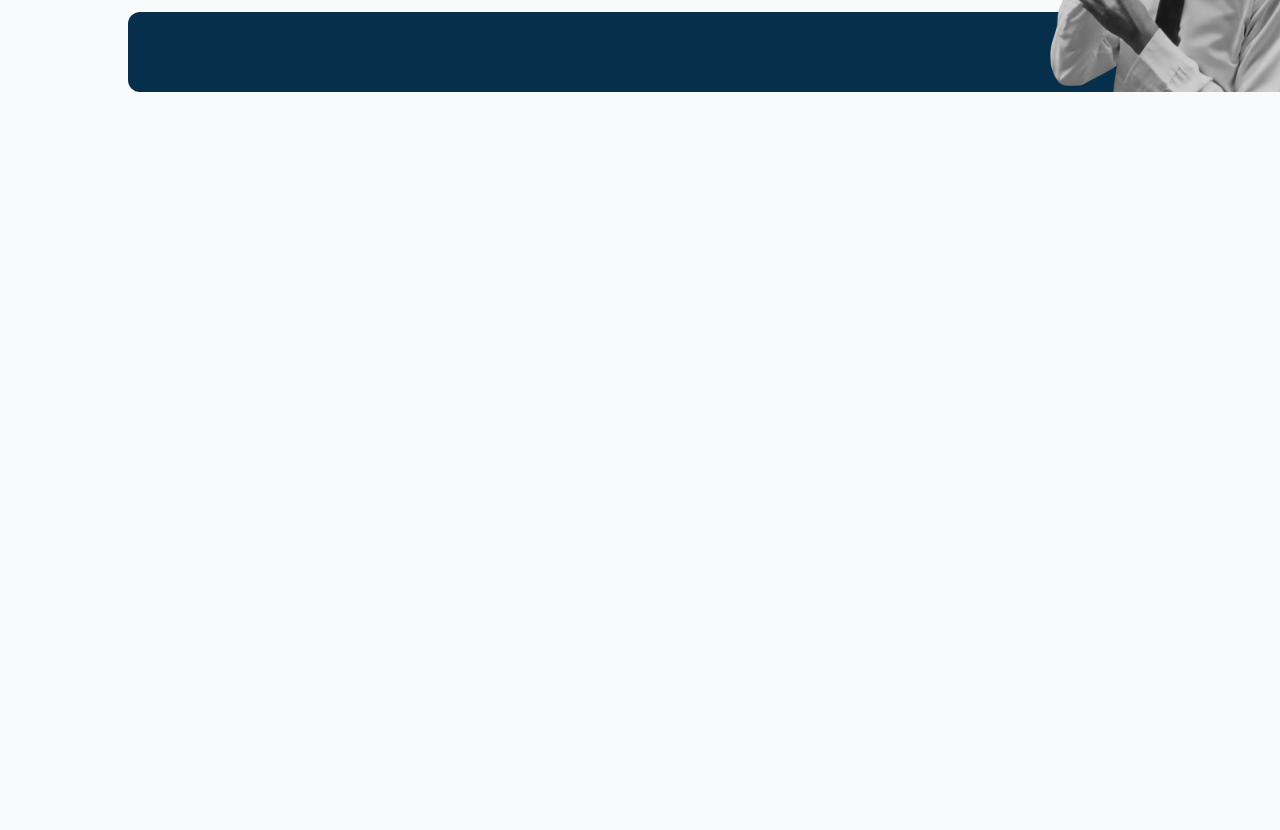
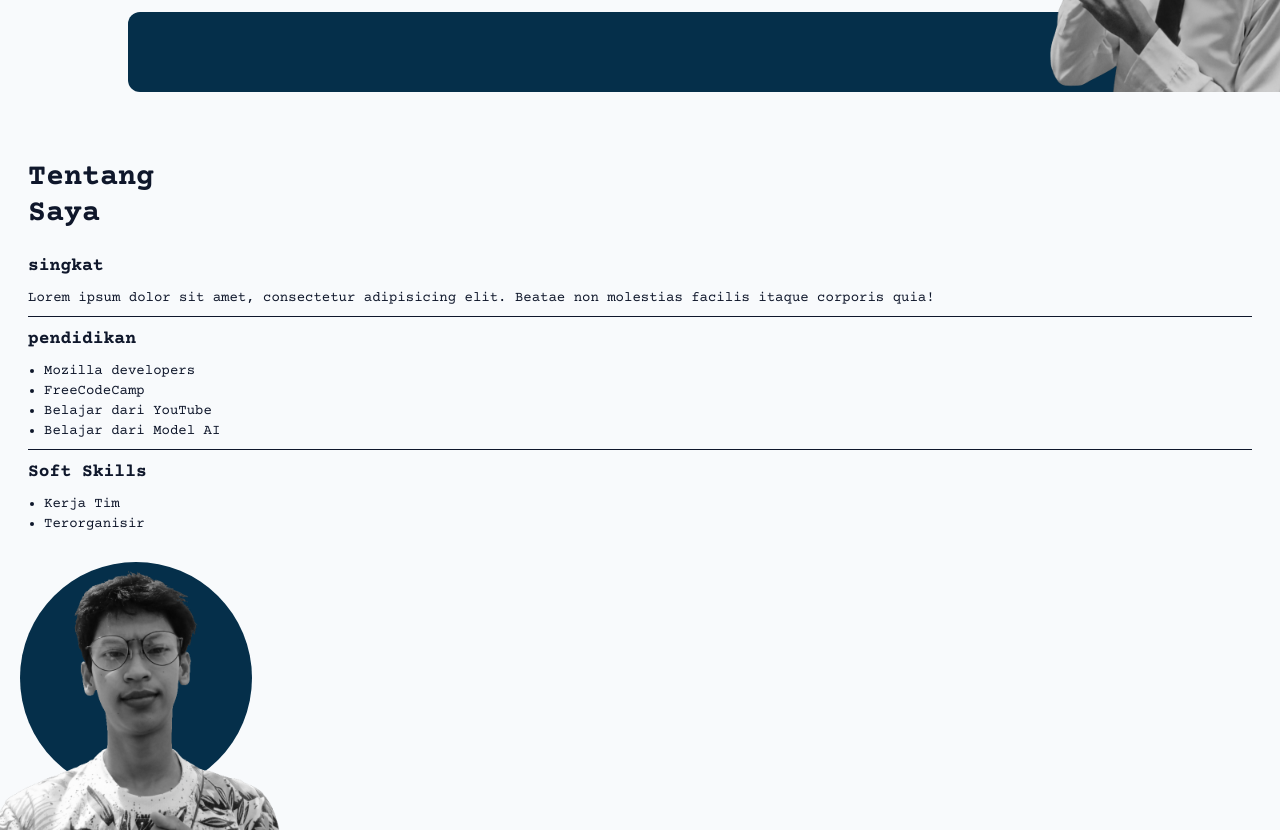
Before and after one commit to FidiH/fidihartato-portofolio, a SvelteKit app: page / in a window 1280 px wide. Shown: the part 460-1290 px from the top of the page. Before the commit the page ends 800 px from the top, so only its background shows below. Built offline with nearby package versions, Linux system fonts and the light colour scheme.

Commit message:
feat: tambah komponen section_tentang

```diff
--- /dev/null
+++ b/src/lib/components/portofolio/Section_Tentang.svelte
@@ -0,0 +1,45 @@
+<script>
+  import photo_profile from "$lib/assets/pp2.png"
+</script>
+
+<section class="overflow-x-hidden">
+
+  <h2 class="text-3xl p-7 pb-3 font-bold">Tentang <br>Saya</h2>
+
+  <div class="px-7 text-sm">
+  <article class="my-2">
+    <h3 class="text-lg font-semibold mb-2">singkat</h3>
+    <p>
+      Lorem ipsum dolor sit amet, consectetur adipisicing elit. Beatae non molestias facilis itaque corporis quia!
+    </p>
+  </article>
+  <hr>
+  <article class="my-2">
+    <h3 class="text-lg font-semibold mb-2">pendidikan</h3>
+    <ul class="list-disc pl-4">
+      <li>Mozilla developers</li>
+      <li>FreeCodeCamp</li>
+      <li>Belajar dari YouTube</li>
+      <li>Belajar dari Model AI</li>
+    </ul>
+  </article>
+  <hr>
+  <article class="my-2">
+    <h3 class="text-lg font-semibold mb-2">Soft Skills</h3>
+    <ul class="list-disc pl-4">
+      <li>Kerja Tim</li>
+      <li>Terorganisir</li>
+    </ul>
+  </article>
+  </div>
+
+  <picture class="w-screen h-72 block relative">
+    <!--gambar utama-->
+    <img
+    src={photo_profile}
+    alt=""
+    class="absolute grayscale bottom-0 w-72"/>
+  <!--hiasan bawah gambar-->
+    <div class="absolute top-5 left-5 w-58 h-58 bg-sky-950 rounded-full -z-10"></div>
+  </picture>
+</section>
--- a/src/routes/+page.svelte
+++ b/src/routes/+page.svelte
@@ -1,9 +1,11 @@
 <script>
   import Hero from "@portofolio/Hero.svelte"
   import Header from "@portofolio/Header.svelte"
+  import Tentang from "@portofolio/Section_Tentang.svelte"
 
 
 </script>
 
 <Header></Header>
 <Hero></Hero>
+<Tentang></Tentang>
```
Also changed, not shown: src/lib/assets/pp2.png (added).
